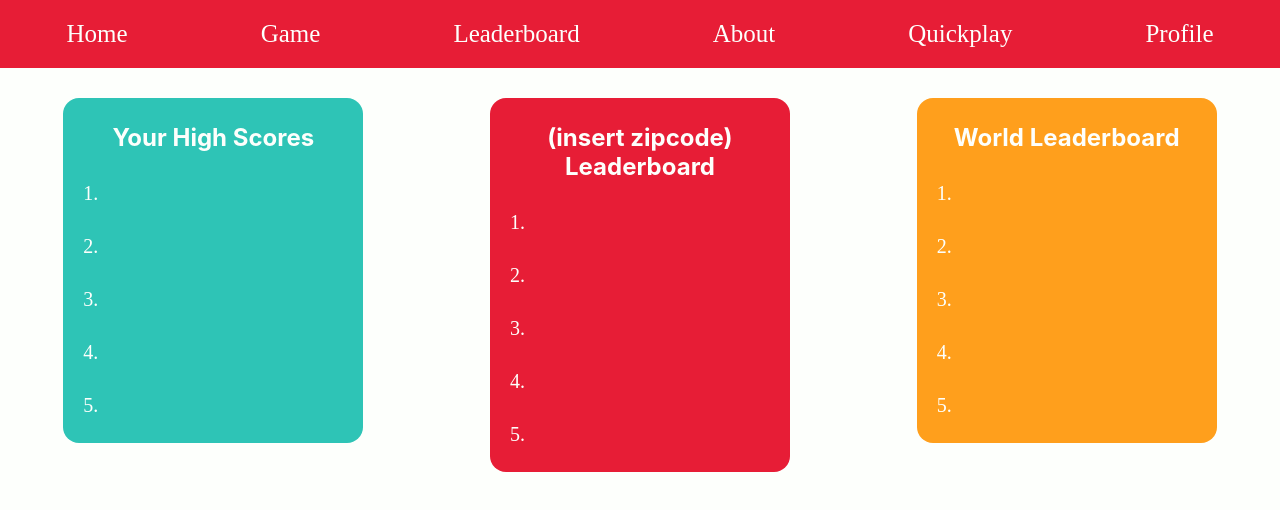
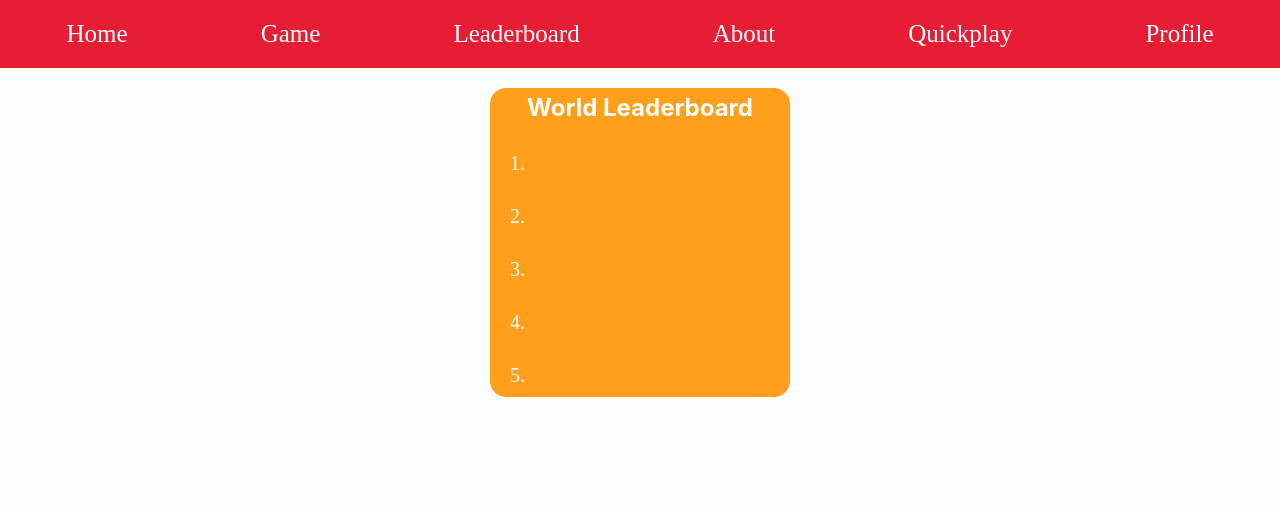
Before and after one commit to BLewis739/u3_project_yelp_guesser_f, a React (Create React App) app in the folder yelp-guesser/: page /scores in a window 1280 px wide. Shown: the top 510 px of the page. Built offline with nearby package versions, Linux system fonts and the light colour scheme; a web font is replaced by a local one.

Commit message:
added username to leaderboard

```diff
--- a/yelp-guesser/src/App.js
+++ b/yelp-guesser/src/App.js
@@ -49,7 +49,10 @@ const App = () => {
             path="/gameplay"
             element={<Gameplay user={user} authenticated={authenticated} />}
           />
-          <Route path="/scores" element={<Scores />} />
+          <Route
+            path="/scores"
+            element={<Scores user={user} authenticated={authenticated} />}
+          />
           <Route path="/quickplay" element={<Quickplay />} />
           <Route path="/register" element={<Register />} />
           <Route
--- a/yelp-guesser/src/index.css
+++ b/yelp-guesser/src/index.css
@@ -429,6 +429,8 @@ form .signin-form{
   left: 585px;
   top: 15px;
 }
+
+
 .stars{
   height: 28px;
   width: 15px;
--- a/yelp-guesser/src/pages/scores.js
+++ b/yelp-guesser/src/pages/scores.js
@@ -1,8 +1,8 @@
-const Scores = () => {
-  return (
+const Scores = ({ user, authenticated }) => {
+  return user && authenticated ? (
     <div className="scores-wrapper">
       <div className="your-scores">
-        <h2>Your High Scores</h2>
+        <h2>{user.username}'s High Scores</h2>
         <ol>
           <li></li>
           <li></li>
@@ -13,7 +13,7 @@ const Scores = () => {
       </div>
 
       <div className="zip-leader">
-        <h2>(insert zipcode) Leaderboard</h2>
+        <h2>Area Leaderboard</h2>
         <ol>
           <li></li>
           <li></li>
@@ -34,6 +34,19 @@ const Scores = () => {
         </ol>
       </div>
     </div>
+  ) : (
+    <div>
+      <div className="leader-scores">
+        <h2>World Leaderboard</h2>
+        <ol>
+          <li></li>
+          <li></li>
+          <li></li>
+          <li></li>
+          <li></li>
+        </ol>
+      </div>
+    </div>
   )
 }
 
```
